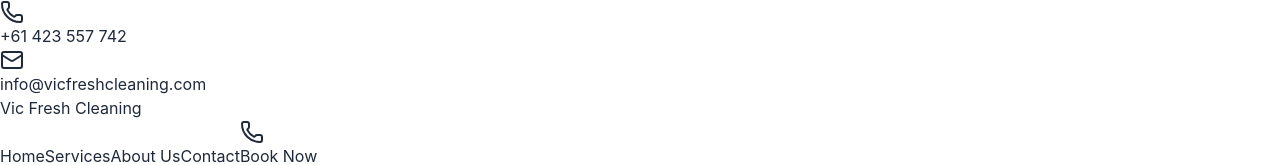
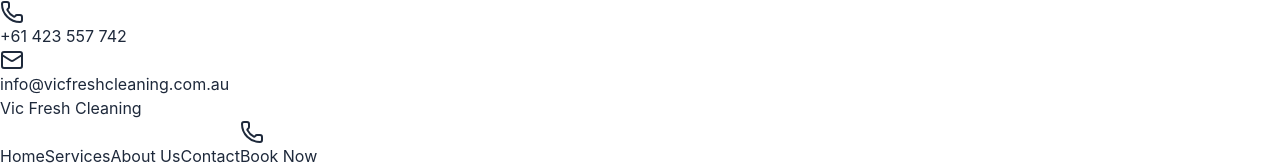
Before and after one commit to chandima-dev/Vice-Fresh-Cleaning, a React (Vite) app in the folder source/: page / in a window 1280 px wide. Shown: the top 165 px of the page. Built offline with nearby package versions, Linux system fonts and the light colour scheme.

Commit message:
update email

```diff
--- a/source/src/Layout/TopBar.tsx
+++ b/source/src/Layout/TopBar.tsx
@@ -13,11 +13,11 @@
             <span>+61 423 557 742</span>
           </a>
           <a
-            href="mailto:info@vicfreshcleaning.com"
+            href="mailto:info@vicfreshcleaning.com.au"
             className="flex items-center gap-2 hover:text-blue-400 transition-colors"
           >
             <Mail className="w-3.5 h-3.5 sm:w-4 sm:h-4" />
-            <span>info@vicfreshcleaning.com</span>
+            <span>info@vicfreshcleaning.com.au</span>
           </a>
         </div>
       </div>
```
